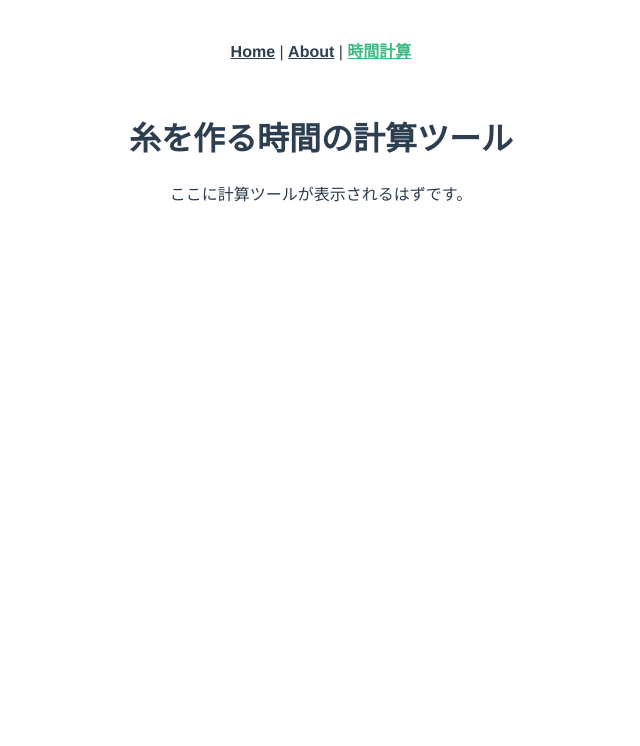
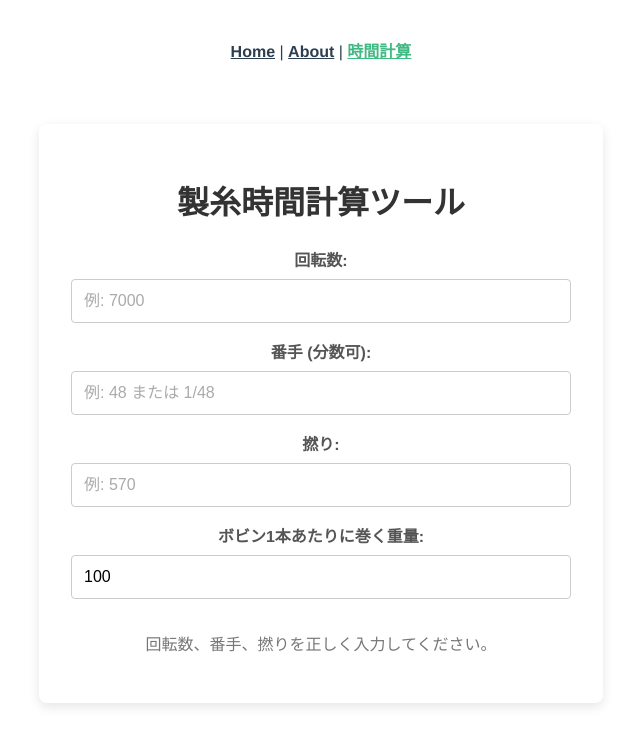
Before and after one commit to Lifua8617/string-calculator, a Vue app: page /making-string in a window 1280 px wide. Shown: the top 746 px of the page, without its empty margins (319-959 px from the left). Built offline with nearby package versions, Linux system fonts and the light colour scheme.

Commit message:
製糸時間計算ツール作成

```diff
--- a/src/views/MakingString.vue
+++ b/src/views/MakingString.vue
@@ -1,12 +1,271 @@
 <template>
   <div class="making-string-calculator">
-    <h1>糸を作る時間の計算ツール</h1>
-    <p>ここに計算ツールが表示されるはずです。</p>
+    <h1>製糸時間計算ツール</h1>
+    <div class="calculator-form">
+      <div class="form-group">
+        <label for="rpm">回転数:</label>
+        <input type="number" id="rpm" v-model.number="rpm" placeholder="例: 7000" autocomplete="off">
+      </div>
+      <div class="form-group">
+        <label for="count">番手 (分数可):</label>
+        <input type="text" id="count" v-model.trim="countInput" placeholder="例: 48 または 1/48" autocomplete="off">
+      </div>
+      <div class="form-group">
+        <label for="twist">撚り:</label>
+        <input type="number" id="twist" v-model.number="twist" placeholder="例: 570" autocomplete="off">
+      </div>
+      <div class="form-group">
+        <label for="hundredValue">ボビン1本あたりに巻く重量:</label>
+        <input type="number" id="hundredValue" v-model.number="hundredValue" placeholder="例: 100" autocomplete="off">
+      </div>
+    </div>
+
+    <div v-if="isValidInput" class="results">
+      <h2>計算結果</h2>
+      <div class="result-item">
+        <p>1.
+          <span style="display: inline-flex; flex-direction: column; vertical-align: middle; text-align: center;">
+            <span style="padding: 0 10px; border-bottom: 1px solid #000000;">回転数</span>
+            <span style="padding: 0 10px;">番手 &times; 撚り</span>
+          </span> × 60
+        </p>
+        <p class="actual-formula">
+          <code>
+            <span style="display: inline-flex; flex-direction: column; vertical-align: middle; text-align: center;">
+              <span style="padding: 0 10px; border-bottom: 1px solid #000000;">{{ rpm }}</span>
+                <span style="padding: 0 10px;">
+                  <span v-if="countIsFraction" style="display: inline-flex; flex-direction: column; vertical-align: middle; text-align: center;">
+                    <span style="padding: 0 10px; border-bottom: 1px solid #000000;">{{ countNumerator }}</span>
+                    <span style="padding: 0 10px;">{{ countDenominator }}</span>
+                  </span>
+                  <span v-else>{{ countInput }}</span>
+                  &times; {{ twist }} </span>
+              </span> &times; 60 =
+            <strong>{{ result1 }}</strong>
+          </code>
+
+        </p>
+
+      </div>
+      <div class="result-item">
+        <p>2. {{ hundredValue }} &divide; (1の答え)</p>
+        <p class="actual-formula">
+          <code>{{ hundredValue }} &divide; {{ result1 }} =
+            <strong>{{ result2 }}</strong>
+          </code>
+        </p>
+
+      </div>
+      <div class="result-item">
+        <p>3. (2の答え) &times; 60 </p>
+        <p class="actual-formula">
+          <code>{{ result2 }} &times; 60 =
+            <strong>{{ result3 }}</strong>
+          </code>
+        </p>
+
+      </div>
+      <hr>
+      <p class="final-answer">最終的に求められる時間(分): <strong>{{ result3 }}</strong></p>
+    </div>
+    <div v-else class="prompt">
+      <p>回転数、番手、撚りを正しく入力してください。</p>
+    </div>
   </div>
 </template>
 
 <script>
 export default {
   name: 'MakingString',
+  data() {
+    return {
+      rpm: null,
+      countInput: '', // Start with empty or a default
+      twist: null,
+      hundredValue: 100,
+    };
+  },
+  computed: {
+    parsedCount() {
+      const input = this.countInput;
+      if (!input) return 0;
+      if (typeof input === 'number') return input;
+      if (typeof input === 'string') {
+        if (input.includes('/')) {
+          const parts = input.split('/');
+          if (parts.length === 2) {
+            const numerator = parseFloat(parts[0]);
+            const denominator = parseFloat(parts[1]);
+            if (!isNaN(numerator) && !isNaN(denominator) && denominator !== 0) {
+              return numerator / denominator;
+            }
+          }
+        } else {
+          const val = parseFloat(input);
+          if (!isNaN(val)) return val;
+        }
+      }
+      return 0; // Invalid format
+    },
+    isValidInput() {
+      return this.rpm > 0 && this.parsedCount > 0 && this.twist > 0 && this.hundredValue > 0;
+    },
+    result1() {
+      if (!this.isValidInput) return 0;
+      const val = (this.rpm / (this.parsedCount * this.twist)) * 60;
+      return Math.ceil(val * 10) / 10;
+    },
+    result2() {
+      if (!this.isValidInput || this.result1 === 0) return 0;
+      const val = this.hundredValue / this.result1;
+      return Math.ceil(val * 10) / 10;
+    },
+    result3() {
+      if (!this.isValidInput) return 0;
+      const val = this.result2 * 60;
+      return Math.ceil(val * 10) / 10;
+    },
+    countIsFraction() {
+      if (!this.countInput || typeof this.countInput !== 'string') return false;
+      const parts = this.countInput.split('/');
+      return parts.length === 2 && !isNaN(parseFloat(parts[0])) && !isNaN(parseFloat(parts[1])) && parseFloat(parts[1]) !== 0;
+    },
+    countNumerator() {
+      if (this.countIsFraction) {
+        return this.countInput.split('/')[0];
+      }
+      return this.countInput;
+    },
+    countDenominator() {
+      if (this.countIsFraction) {
+        return this.countInput.split('/')[1];
+      }
+      return null;
+    },
+  },
+};
+</script>
+
+<style scoped>
+.making-string-calculator {
+  max-width: 500px;
+  margin: 2rem auto;
+  padding: 2rem;
+  border-radius: 8px;
+  box-shadow: 0 4px 12px rgba(0, 0, 0, 0.1);
+  font-family: 'Helvetica Neue', Arial, sans-serif;
 }
-</script>
+h1 {
+  text-align: center;
+  color: #333;
+  margin-bottom: 1.5rem;
+}
+.calculator-form {
+  display: flex;
+  flex-direction: column;
+  gap: 1rem;
+}
+.form-group {
+  display: flex;
+  flex-direction: column;
+}
+label {
+  margin-bottom: 0.5rem;
+  font-weight: bold;
+  color: #555;
+}
+input {
+  padding: 0.75rem;
+  border: 1px solid #ccc;
+  border-radius: 4px;
+  font-size: 1rem;
+}
+input::placeholder {
+  color: #aaa;
+}
+.results {
+  margin-top: 2rem;
+  padding: 1.5rem;
+  background-color: #f9f9f9;
+  border: 1px solid #eee;
+  border-radius: 8px;
+}
+h2 {
+  margin-top: 0;
+  margin-bottom: 1rem;
+  color: #333;
+  border-bottom: 2px solid #eee;
+  padding-bottom: 0.5rem;
+}
+.result-item {
+  margin-bottom: 1rem;
+}
+.results p {
+  margin: 0.25rem 0;
+  font-size: 1.1rem;
+  color: #444;
+}
+.results strong {
+  color: #007bff;
+}
+.formula {
+  font-size: 1.2rem;
+  color: #666;
+  margin-left: 1rem;
+  padding: 0.5rem 0;
+}
+.formula code {
+  background-color: #e9e9e9;
+  padding: 4px 8px;
+  border-radius: 4px;
+  font-family: "SFMono-Regular", Consolas, "Liberation Mono", Menlo, monospace;
+}
+.fraction {
+  display: inline-block;
+  position: relative;
+  vertical-align: middle;
+  text-align: center;
+  margin: 0 0.2em;
+}
+.fraction > sup {
+  display: block;
+  border-bottom: 1.5px solid currentColor;
+  padding: 0 0.2em;
+}
+.fraction > sub {
+  display: block;
+  padding: 0 0.2em;
+}
+hr {
+  margin: 1.5rem 0;
+  border: 0;
+  border-top: 1px solid #ddd;
+}
+.final-answer {
+  font-size: 1.2rem !important;
+  font-weight: bold;
+  text-align: center;
+  background-color: #e6f7ff;
+  padding: 1rem;
+  border-radius: 4px;
+}
+.final-answer strong {
+  font-size: 1.5rem;
+}
+.prompt {
+  margin-top: 2rem;
+  text-align: center;
+  color: #777;
+}
+.actual-formula {
+  font-size: 0.9rem;
+  color: #888;
+  margin-left: 1rem;
+  margin-top: 0.2rem;
+}
+.actual-formula code {
+  background-color: #f0f0f0;
+  padding: 2px 4px;
+  border-radius: 3px;
+}
+</style>
```
